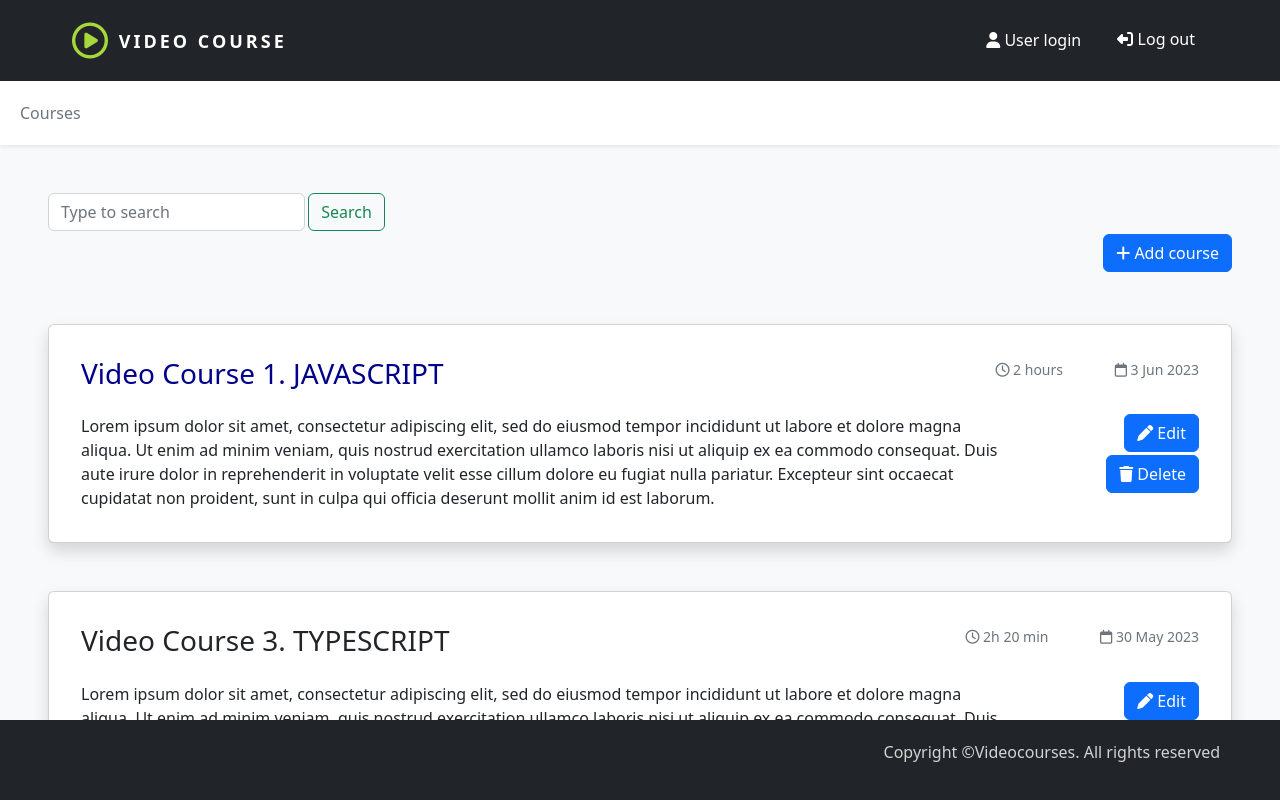
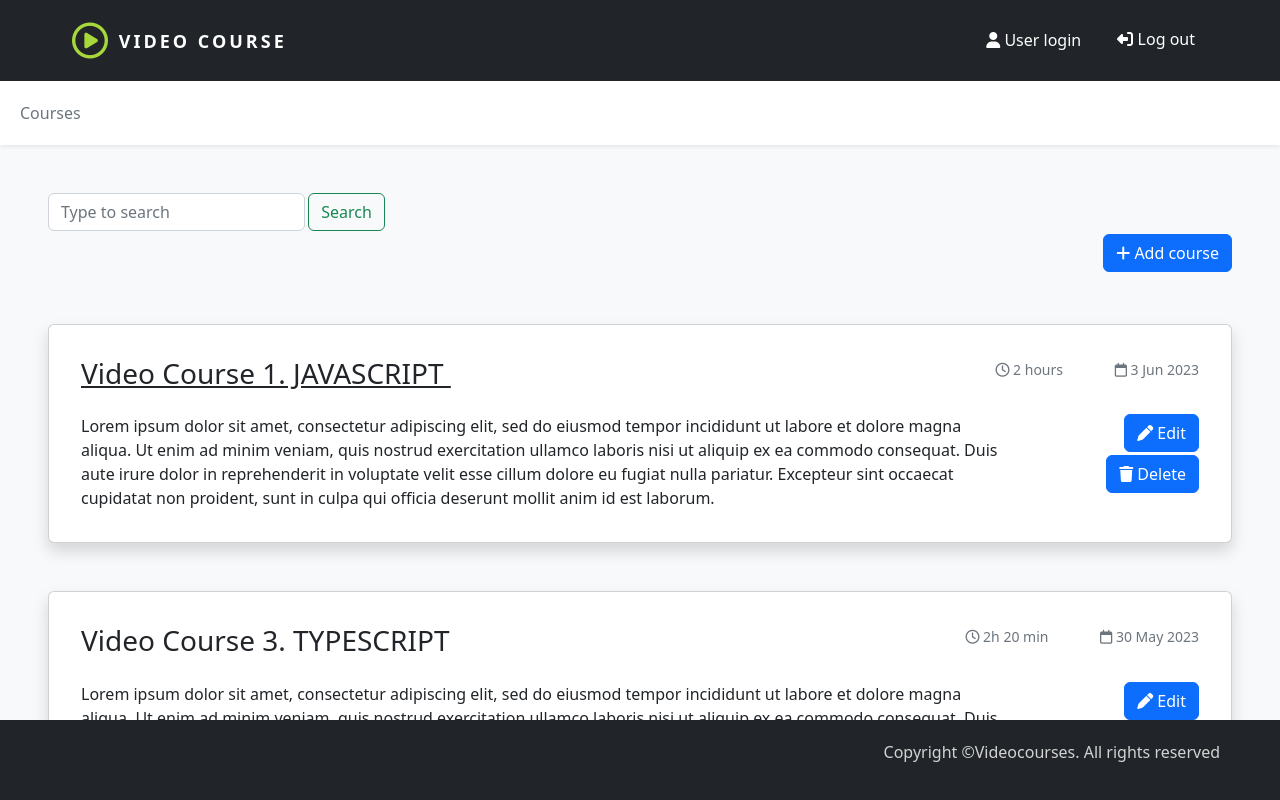
Before and after one commit to Sytnikovakatya/angular-courses-app, an Angular app: page / in a window 1280 px wide. In both pictures the pointer is over the element 449 px from the left and 373 px from the top of the page. Shown: the top 800 px of the page. Built offline with nearby package versions, Linux system fonts and the light colour scheme.

Commit message:
Update course-card.component.css

```diff
--- a/src/app/components/course-card/course-card.component.css
+++ b/src/app/components/course-card/course-card.component.css
@@ -4,5 +4,5 @@
 
 .card-title:hover{
     cursor: pointer;
-    color:darkblue;
+    text-decoration: underline;
 }
```
